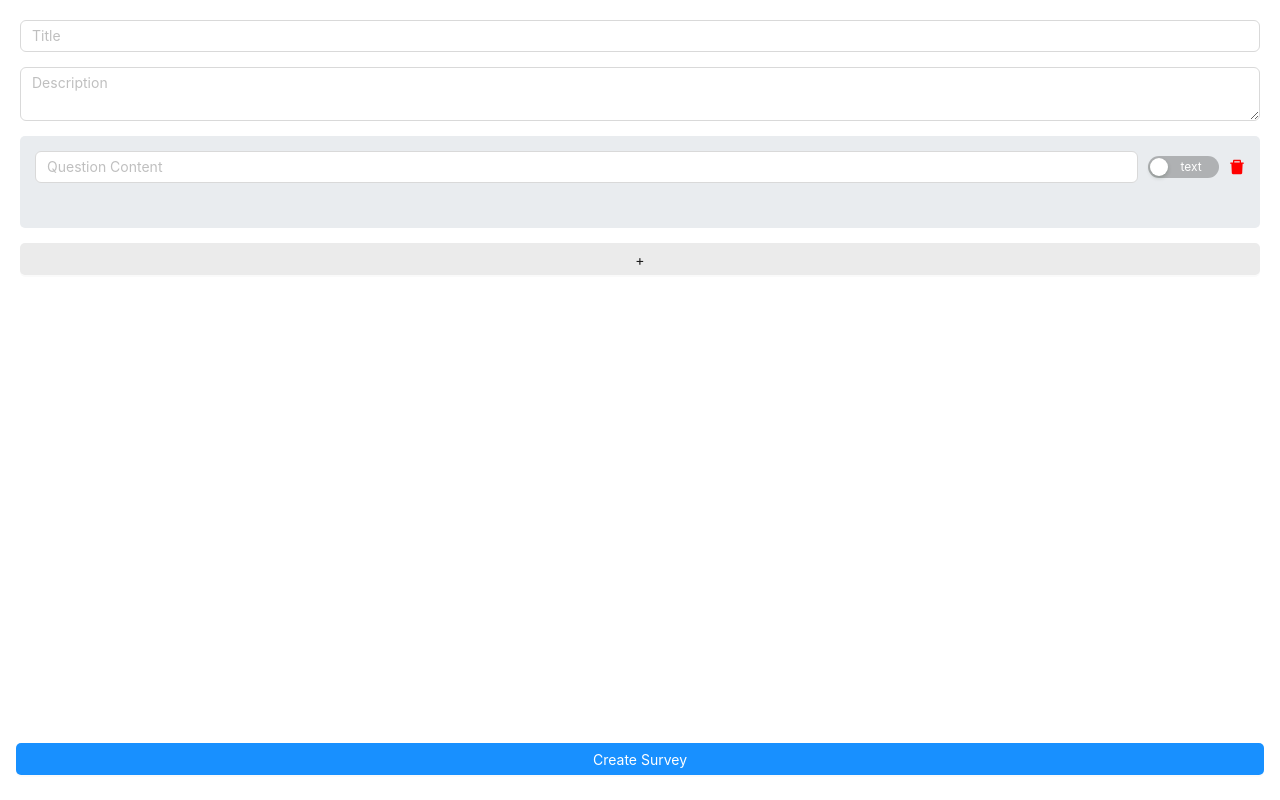
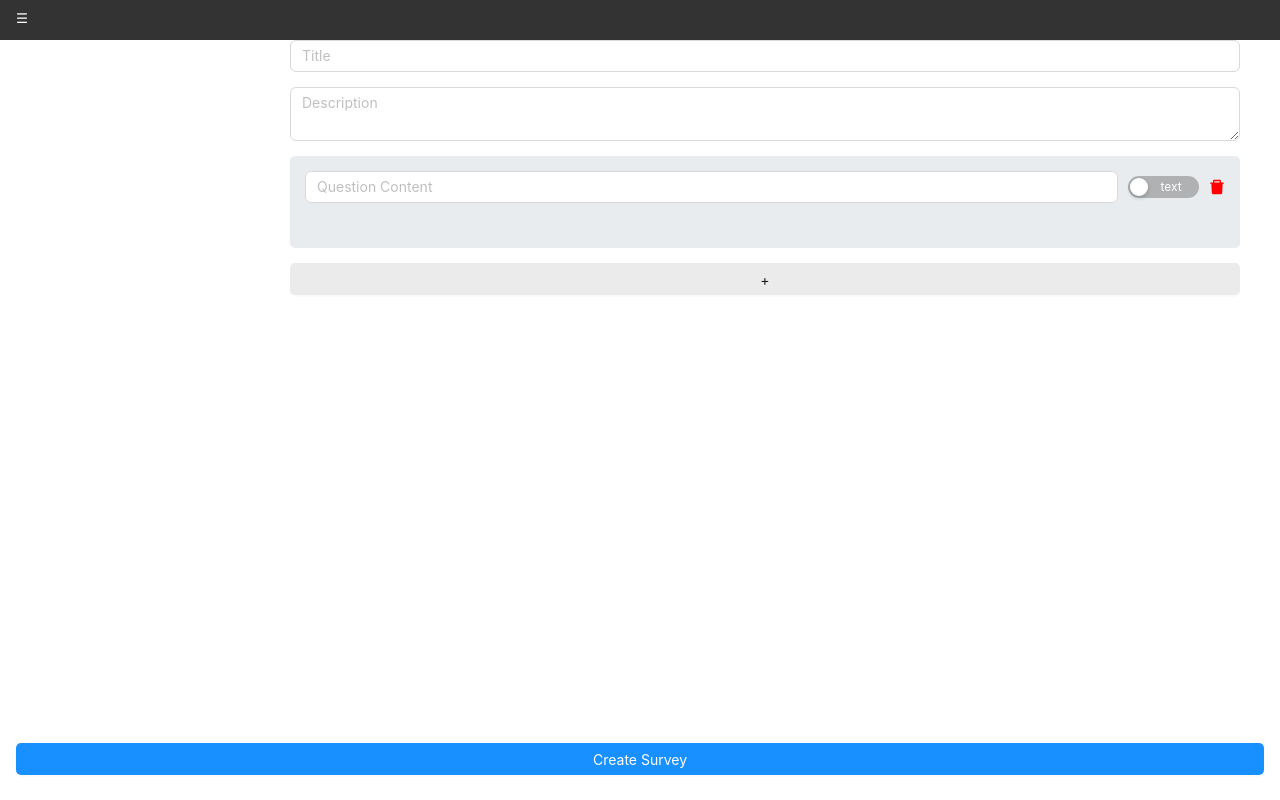
Before and after one commit to leogo22mz/survwayProject, a React (Create React App) app in the folder frontend/: page /newsurvey in a window 1280 px wide. Built offline with nearby package versions, Linux system fonts and the light colour scheme.

Commit message:
Implemented new functions in the Styles, such as the Sidebar and Topbar

```diff
--- a/frontend/src/pages/Survey.css
+++ b/frontend/src/pages/Survey.css
@@ -330,3 +330,144 @@
   position: absolute;
   z-index: 2;
 }
+.topbar {
+  position: fixed;
+  top: 0;
+  left: 0;
+  right: 0;
+  background-color: #686868;
+  color: white;
+  padding: 10px;
+  z-index: 1001;
+  display: flex;
+  justify-content: space-between;
+  align-items: center;
+  height: 20px;
+}
+
+.menu-toggle {
+  background-color: transparent;
+  color: white;
+  border: none;
+  cursor: pointer;
+}
+
+/* Survey.css */
+
+/* Estilos comunes */
+.topbar {
+  background-color: #333;
+  color: white;
+  padding: 10px;
+  text-align: center;
+  z-index: 1001;
+  display: flex;
+  justify-content: space-between;
+  align-items: center;
+  position: fixed;
+  top: 0;
+  left: 0;
+  right: 0;
+}
+
+.menu-toggle {
+  background-color: transparent;
+  color: white;
+  border: none;
+  cursor: pointer;
+}
+
+.sidebar {
+  width: 250px;
+  position: fixed;
+  left: 0;
+  top: 0;
+  bottom: 0;
+  transition: transform 0.3s ease;
+  transform: translateX(-100%);
+  background-color: #f3f3f3;
+  overflow-y: auto;
+}
+
+.app-container.menu-open .sidebar {
+  transform: translateX(0);
+}
+
+.content {
+  flex-grow: 1;
+  margin-left: 250px;
+  transition: margin-left 0.3s ease;
+  padding: 20px;
+}
+
+.app-container:not(.menu-open) .content {
+  margin-left: 0;
+}
+
+/* Estilos específicos de SurveyInfo */
+.survey-info {
+  margin-top: 50px; /* Ajuste para no quedar detrás de la barra superior */
+}
+
+.survey-header {
+  display: flex;
+  justify-content: space-between;
+  align-items: center;
+  padding-right: 20px;
+}
+
+.survey-actions {
+  display: flex;
+  gap: 30px;
+}
+
+.survey-info h2 {
+  color: #1890ff;
+  margin-bottom: 15px;
+}
+
+.question {
+  margin-top: 20px;
+  padding: 10px;
+  padding-left: 30px;
+  border-radius: 15px;
+  background-color: #f5f5f5;
+  transition: background-color 0.3s, box-shadow 0.3s;
+}
+
+.question:hover {
+  background-color: #e9ecef;
+  box-shadow: 0 2px 5px rgba(0, 0, 0, 0.12);
+}
+
+.question h3 {
+  color: #333;
+  margin-bottom: 10px;
+}
+
+.question ul {
+  list-style: none;
+  padding-left: 20px;
+}
+
+.question li {
+  padding: 5px 0;
+}
+
+.question label {
+  display: flex;
+  align-items: center;
+}
+
+.question input[type="checkbox"] {
+  margin-right: 10px;
+}
+
+.question textarea {
+  width: 98%;
+  padding: 10px;
+  margin-top: 10px;
+  border: 1px solid #ccc;
+  border-radius: 5px;
+  height: 100px;
+}
--- a/frontend/src/pages/SurveyCreate.tsx
+++ b/frontend/src/pages/SurveyCreate.tsx
@@ -27,8 +27,12 @@ const SurveyCreate: React.FC = () => {
       choices: [],
     },
   ]);
+  const [isMenuOpen, setIsMenuOpen] = useState(false);
+  const endOfListRef = useRef<HTMLDivElement>(null);
 
-  const endOfListRef = useRef<HTMLDivElement>(null);
+  const toggleMenu = () => {
+    setIsMenuOpen(!isMenuOpen);
+  };
 
   const toggleQuestionType = (index: number) => {
     setQuestions(
@@ -107,9 +111,20 @@ const SurveyCreate: React.FC = () => {
     }
   };
 
-
   return (
     <div className="survey-create">
+      <div className="topbar">
+        <button className="menu-toggle" onClick={toggleMenu}>☰</button>
+      </div>
+      <div className={`sidebar ${isMenuOpen ? 'open' : ''}`}>
+        {/* Contenido del menú lateral aquí */}
+        <ul>
+          <li>Chat 1</li>
+          <li>Chat 2</li>
+          {/* Más chats */}
+        </ul>
+      </div>
+      <div className="content">
         <Input placeholder="Title" value={title} onChange={e => setTitle(e.target.value)} />
         <Input.TextArea className="description-textbox" placeholder="Description" value={description} onChange={e => setDescription(e.target.value)} />
         {questions.map((question, qIndex) => (
@@ -140,6 +155,7 @@ const SurveyCreate: React.FC = () => {
         <Button onClick={submitSurvey} className="create-survey-button">Create Survey</Button>
         <div ref={endOfListRef}></div>
       </div>
+    </div>
   );
 };
 
--- a/frontend/src/pages/SurveyInfo.tsx
+++ b/frontend/src/pages/SurveyInfo.tsx
@@ -2,6 +2,7 @@ import React, { useEffect, useState } from 'react';
 import { useParams, useNavigate } from 'react-router-dom';
 import { EditOutlined, DeleteOutlined } from '@ant-design/icons';
 import surveyService from '../services/surveyService';
+import './Survey.css';
 
 interface Choice {
   id: number;
@@ -25,6 +26,7 @@ function SurveyInfo() {
   const { id } = useParams<{ id: string }>();
   const [survey, setSurvey] = useState<SurveyDetail | null>(null);
   const navigate = useNavigate();
+  const [isMenuOpen, setIsMenuOpen] = useState(false);
 
   useEffect(() => {
     const fetchSurvey = async () => {
@@ -41,8 +43,11 @@ function SurveyInfo() {
     fetchSurvey();
   }, [id]);
 
+  const toggleMenu = () => {
+    setIsMenuOpen(!isMenuOpen);
+  };
+
   const handleEdit = () => {
-    // Aquí la lógica para editar la encuesta
     console.log("Editar encuesta", id);
   };
 
@@ -50,7 +55,7 @@ function SurveyInfo() {
     if (window.confirm("¿Estás seguro de que deseas eliminar esta encuesta?")) {
       try {
         await surveyService.deleteSurvey(id);
-        navigate('/'); // Redirige al usuario después de eliminar la encuesta
+        navigate('/');
       } catch (error) {
         console.error('Error al eliminar la encuesta', error);
       }
@@ -62,23 +67,34 @@ function SurveyInfo() {
   }
 
   return (
+    <div className={`app-container ${isMenuOpen ? 'menu-open' : ''}`}>
+      <div className="topbar">
+        <button className="menu-toggle" onClick={toggleMenu}>☰</button>
+      </div>
+      <div className="sidebar">
+        <ul>
+          <li>Chat 1</li>
+          <li>Chat 2</li>
+        </ul>
+      </div>
+      <div className="content">
         <div className="survey-info">
           <div className="survey-header">
-        <h2>{survey.title}</h2>
+            <h2 className="survey-title">{survey.title}</h2>
             <div className="survey-actions">
               <EditOutlined onClick={handleEdit} />
               <DeleteOutlined onClick={handleDelete} />
             </div>
           </div>
-      <p>{survey.description}</p>
+          <p className="survey-description">{survey.description}</p>
           {survey.questions.map((question, index) => (
             <div key={question.id} className="question">
-          <h3>{index + 1}. {question.content}</h3>
+              <h3 className="question-title">{index + 1}. {question.content}</h3>
               {question.choices.length > 0 ? (
-            <ul>
+                <ul className="choice-list">
                   {question.choices.map(choice => (
-                <li key={choice.id}>
-                  <label>
+                    <li key={choice.id} className="choice-item">
+                      <label className="choice-label">
                         <input type="checkbox" disabled />
                         {choice.content}
                       </label>
@@ -86,10 +102,12 @@ function SurveyInfo() {
                   ))}
                 </ul>
               ) : (
-            <textarea disabled />
+                <textarea className="question-textarea" disabled />
               )}
             </div>
           ))}
+        </div>
+      </div>
     </div>
   );
 }
--- a/frontend/src/pages/SurveyList.tsx
+++ b/frontend/src/pages/SurveyList.tsx
@@ -64,20 +64,17 @@ function SurveyList() {
 
   return (
     <div className={`app-container ${isMenuOpen ? 'menu-open' : ''}`}>
-      <button className="menu-toggle" onClick={toggleMenu}>
-        ☰
-      </button>
-
+      <div className="topbar">
+        <button className="menu-toggle" onClick={toggleMenu}>☰</button>
+      </div>
       <div className="sidebar">
-        {/* Contenido del menú lateral aquí */}
         <ul>
           <li>Chat 1</li>
           <li>Chat 2</li>
-          {/* Más chats */}
         </ul>
       </div>
-
       <div className="content">
+        <br/>
         <button onClick={goToCreateSurvey} className="new-survey-btn">
           NEW SURVEY
         </button><br />
```
Lines whose indentation alone changed are shown as unchanged.
